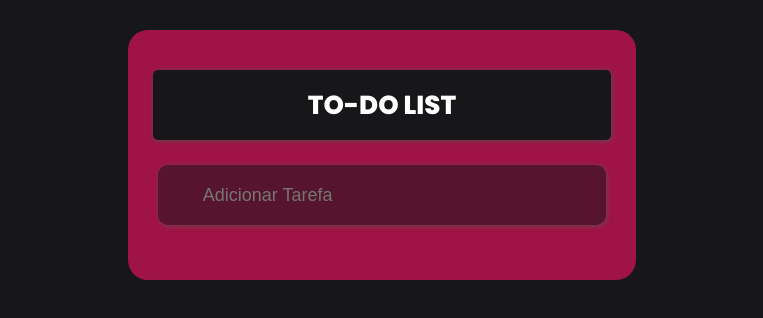
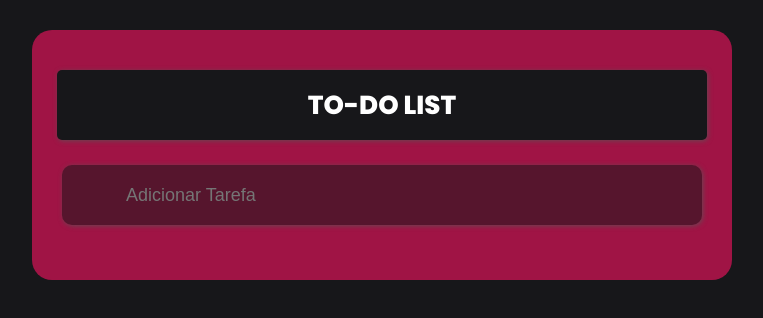
Before and after one commit to Lucas-Del-Bosco/To-do-List, a plain HTML site: page index.html in a window 1280 px wide. Shown: the whole page, without its empty margins (258-1021 px from the left). Drawn offline with Linux system fonts and the light colour scheme.

Commit message:
Update style.css

```diff
--- a/assets/style.css
+++ b/assets/style.css
@@ -16,7 +16,7 @@ body {
 
 .container {
    background-color: #a01445;
-   width: 35vw;
+   width: 50vw;
    display: flex;
    align-items: center;
    flex-direction: column;
```
